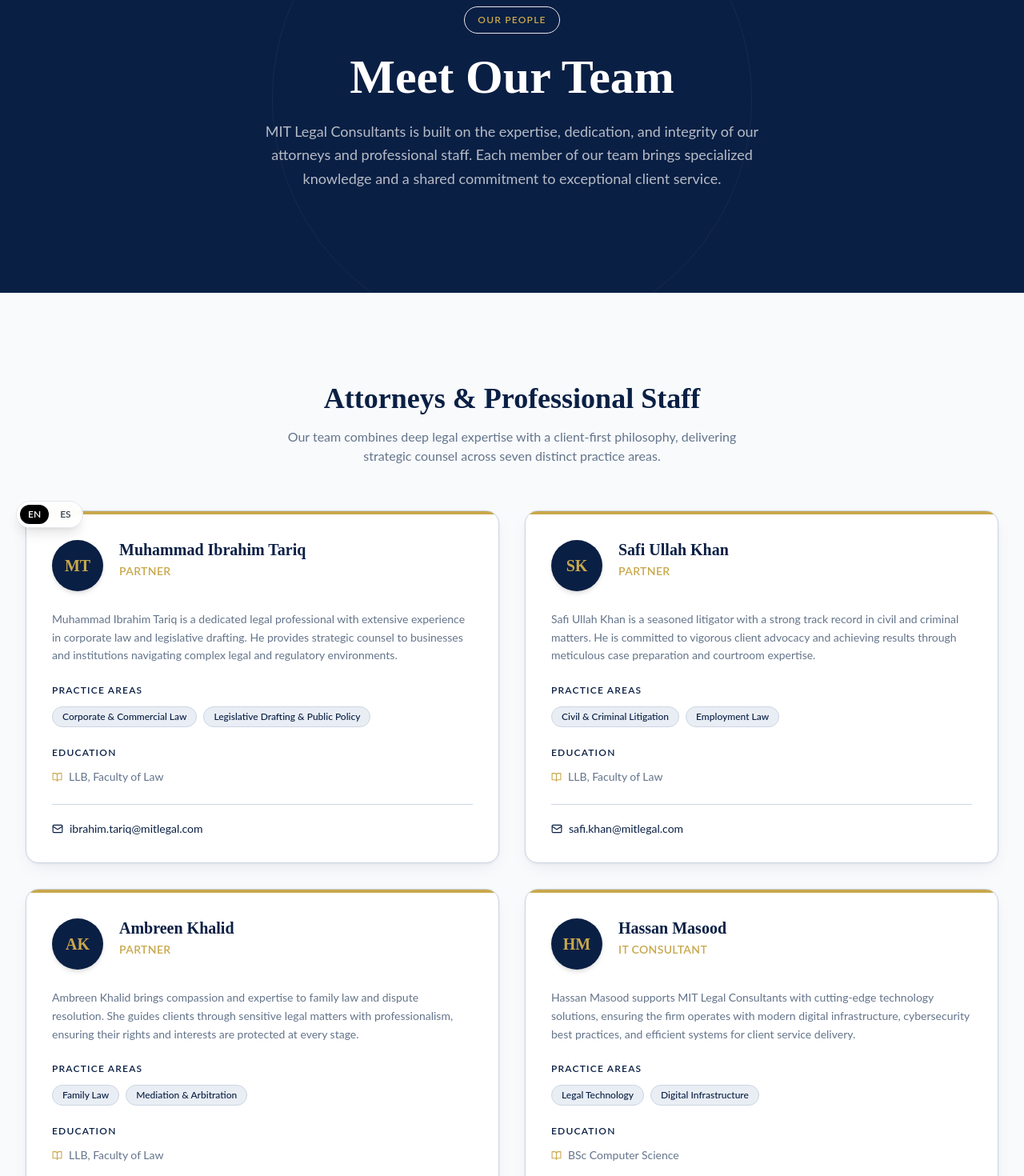
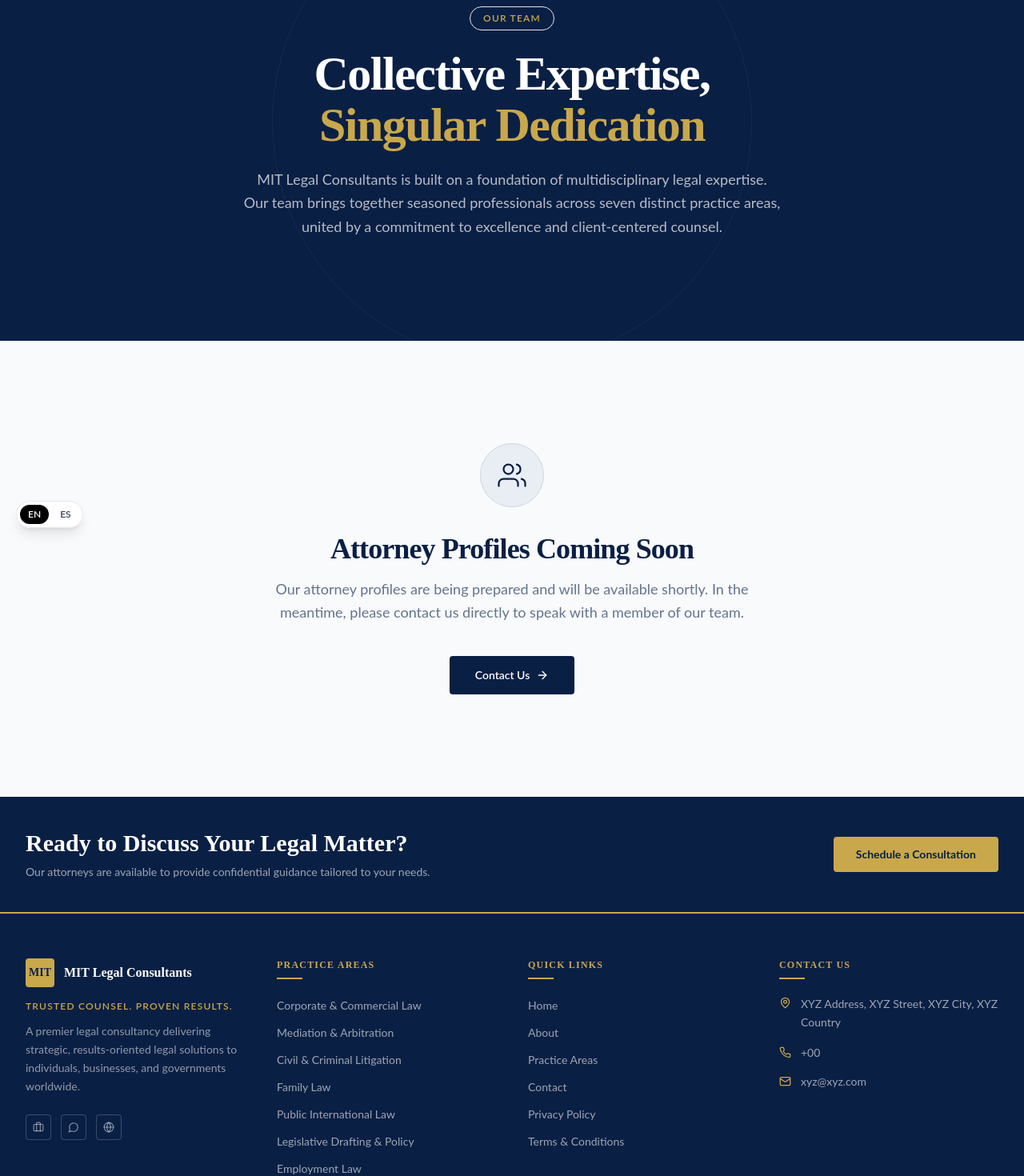
Before and after one commit to ranaasad01/atomic-reate-a-modern-professional-and-trustw-9c4b7a3d, a Next.js app: page /team in a window 1280 px wide. Shown: the part 120-1590 px from the top of the page at 80% size. Built offline with nearby package versions, Linux system fonts and the light colour scheme.

Commit message:
feat: Remove content from the team/attorneys page that was previously deleted but has been re-added unintentionally

```diff
--- a/app/team/page.tsx
+++ b/app/team/page.tsx
@@ -1,81 +1,19 @@
 "use client";
 
 import { motion } from "framer-motion";
-import { Mail, ChevronRight, BookOpen, Briefcase as Linkedin } from 'lucide-react';
 import Link from "next/link";
 import { Reveal } from "@/components/Reveal";
-import { staggerContainer, fadeInUp, scaleIn } from "@/lib/motion";
-import { useTranslations } from "next-intl";
-
-interface TeamMember {
-  id: string;
-  name: string;
-  title: string;
-  specializations: string[];
-  bio: string;
-  education: string[];
-  linkedin?: string;
-  email?: string;
-  yearsExp: number;
-}
-
-function getInitials(name: string): string {
-  const parts = name.trim().split(' ');
-  if (parts.length === 1) return parts[0][0].toUpperCase();
-  return (parts[0][0] + parts[parts.length - 1][0]).toUpperCase();
-}
-
-const teamMembers: TeamMember[] = [
-  {
-    id: 'muhammad-ibrahim-tariq',
-    name: 'Muhammad Ibrahim Tariq',
-    title: 'Partner',
-    specializations: ['Corporate & Commercial Law', 'Legislative Drafting & Public Policy'],
-    bio: 'Muhammad Ibrahim Tariq is a dedicated legal professional with extensive experience in corporate law and legislative drafting. He provides strategic counsel to businesses and institutions navigating complex legal and regulatory environments.',
-    education: ['LLB, Faculty of Law'],
-    email: 'ibrahim.tariq@mitlegal.com',
-    yearsExp: 10,
-  },
-  {
-    id: 'safi-ullah-khan',
-    name: 'Safi Ullah Khan',
-    title: 'Partner',
-    specializations: ['Civil & Criminal Litigation', 'Employment Law'],
-    bio: 'Safi Ullah Khan is a seasoned litigator with a strong track record in civil and criminal matters. He is committed to vigorous client advocacy and achieving results through meticulous case preparation and courtroom expertise.',
-    education: ['LLB, Faculty of Law'],
-    email: 'safi.khan@mitlegal.com',
-    yearsExp: 10,
-  },
-  {
-    id: 'ambreen-khalid',
-    name: 'Ambreen Khalid',
-    title: 'Partner',
-    specializations: ['Family Law', 'Mediation & Arbitration'],
-    bio: 'Ambreen Khalid brings compassion and expertise to family law and dispute resolution. She guides clients through sensitive legal matters with professionalism, ensuring their rights and interests are protected at every stage.',
-    education: ['LLB, Faculty of Law'],
-    email: 'ambreen.khalid@mitlegal.com',
-    yearsExp: 8,
-  },
-  {
-    id: 'hassan-masood',
-    name: 'Hassan Masood',
-    title: 'IT Consultant',
-    specializations: ['Legal Technology', 'Digital Infrastructure'],
-    bio: 'Hassan Masood supports MIT Legal Consultants with cutting-edge technology solutions, ensuring the firm operates with modern digital infrastructure, cybersecurity best practices, and efficient systems for client service delivery.',
-    education: ['BSc Computer Science'],
-    email: 'hassan.masood@mitlegal.com',
-    yearsExp: 6,
-  },
-];
+import { staggerContainer, fadeInUp } from "@/lib/motion";
 
 export default function TeamPage() {
-  const t = useTranslations();
-
   return (
     <main className="overflow-x-hidden">
       {/* ─── HERO ─────────────────────────────────────────────────────────── */}
       <section className="relative bg-[var(--brand-primary)] py-24 md:py-32 overflow-hidden">
-        {/* Background decorative elements */}
+        {/* Gold top accent bar */}
+        <div className="absolute top-0 left-0 right-0 h-1 bg-[var(--brand-accent)]" />
+
+        {/* Decorative background elements */}
         <div className="absolute inset-0 overflow-hidden pointer-events-none">
           <div className="absolute -top-24 -right-24 w-96 h-96 rounded-full bg-[var(--brand-accent)]/5" />
           <div className="absolute -bottom-24 -left-24 w-80 h-80 rounded-full bg-[var(--brand-accent)]/5" />
@@ -83,160 +21,95 @@ export default function TeamPage() {
         </div>
 
         <div className="relative max-w-7xl mx-auto px-4 sm:px-6 lg:px-8 text-center">
+          <motion.div
+            variants={staggerContainer}
+            initial="hidden"
+            animate="visible"
+            className="max-w-3xl mx-auto"
+          >
+            <motion.div variants={fadeInUp}>
+              <span className="inline-block px-4 py-1.5 mb-6 text-xs font-body font-semibold uppercase tracking-widest text-[var(--brand-accent)] border border-[var(--brand-accent)]/40 rounded-full">
+                Our Team
+              </span>
+            </motion.div>
+
+            <motion.h1
+              variants={fadeInUp}
+              className="font-heading text-4xl sm:text-5xl lg:text-6xl font-bold text-white leading-tight tracking-tight text-balance mb-6"
+            >
+              Collective Expertise,
+              <span className="block text-[var(--brand-accent)] mt-1">Singular Dedication</span>
+            </motion.h1>
+
+            <motion.p
+              variants={fadeInUp}
+              className="font-body text-lg text-white/70 leading-relaxed max-w-2xl mx-auto text-pretty"
+            >
+              MIT Legal Consultants is built on a foundation of multidisciplinary legal expertise. Our team brings together seasoned professionals across seven distinct practice areas, united by a commitment to excellence and client-centered counsel.
+            </motion.p>
+          </motion.div>
+        </div>
+      </section>
+
+      {/* ─── COMING SOON PLACEHOLDER ──────────────────────────────────────── */}
+      <section className="py-24 md:py-32 bg-[var(--brand-background)]">
+        <div className="max-w-2xl mx-auto px-4 sm:px-6 lg:px-8 text-center">
           <Reveal>
-            <div className="inline-flex items-center gap-2 px-4 py-2 rounded-full bg-[var(--brand-accent)]/10 border border-[var(--brand-accent)]/20 mb-6">
-              <span className="text-[var(--brand-accent)] text-xs font-body font-semibold uppercase tracking-widest">
-                Our People
-              </span>
+            <div className="inline-flex items-center justify-center w-20 h-20 rounded-full bg-[var(--brand-muted)] border border-[var(--brand-border)] mb-8 mx-auto">
+              <svg
+                xmlns="http://www.w3.org/2000/svg"
+                width="36"
+                height="36"
+                viewBox="0 0 24 24"
+                fill="none"
+                stroke="currentColor"
+                strokeWidth="1.5"
+                strokeLinecap="round"
+                strokeLinejoin="round"
+                className="text-[var(--brand-primary)]"
+                aria-hidden="true"
+              >
+                <path d="M17 21v-2a4 4 0 0 0-4-4H5a4 4 0 0 0-4 4v2" />
+                <circle cx="9" cy="7" r="4" />
+                <path d="M23 21v-2a4 4 0 0 0-3-3.87" />
+                <path d="M16 3.13a4 4 0 0 1 0 7.75" />
+              </svg>
             </div>
           </Reveal>
 
           <Reveal delay={0.1}>
-            <h1 className="font-heading text-4xl sm:text-5xl lg:text-6xl font-bold text-white leading-tight mb-6">
-              Meet Our Team
-            </h1>
+            <h2 className="font-heading text-3xl sm:text-4xl font-bold text-[var(--brand-primary)] tracking-tight mb-4">
+              Attorney Profiles Coming Soon
+            </h2>
           </Reveal>
 
           <Reveal delay={0.2}>
-            <p className="font-body text-white/70 text-lg leading-relaxed max-w-2xl mx-auto">
-              MIT Legal Consultants is built on the expertise, dedication, and integrity of our attorneys
-              and professional staff. Each member of our team brings specialized knowledge and a shared
-              commitment to exceptional client service.
+            <p className="font-body text-[var(--brand-muted-foreground)] text-lg leading-relaxed mb-10 text-pretty">
+              Our attorney profiles are being prepared and will be available shortly. In the meantime, please contact us directly to speak with a member of our team.
             </p>
           </Reveal>
-        </div>
-      </section>
 
-      {/* ─── TEAM GRID ────────────────────────────────────────────────────── */}
-      <section className="py-20 md:py-28 bg-[var(--brand-background)]">
-        <div className="max-w-7xl mx-auto px-4 sm:px-6 lg:px-8">
-          <Reveal>
-            <div className="text-center mb-14">
-              <h2 className="font-heading text-3xl sm:text-4xl font-bold text-[var(--brand-primary)] mb-4">
-                Attorneys &amp; Professional Staff
-              </h2>
-              <p className="font-body text-[var(--brand-muted-foreground)] text-base max-w-xl mx-auto">
-                Our team combines deep legal expertise with a client-first philosophy, delivering
-                strategic counsel across seven distinct practice areas.
-              </p>
-            </div>
-          </Reveal>
-
-          <motion.div
-            variants={staggerContainer}
-            initial="hidden"
-            whileInView="visible"
-            viewport={{ once: true, margin: "-60px" }}
-            className="grid grid-cols-1 md:grid-cols-2 lg:grid-cols-2 gap-8"
-          >
-            {teamMembers.map((member) => (
-              <motion.div
-                key={member.id}
-                variants={fadeInUp}
-                className="bg-[var(--brand-card)] rounded-2xl border border-[var(--brand-border)] shadow-[0_1px_3px_rgba(10,31,68,0.06),0_8px_24px_-8px_rgba(10,31,68,0.10)] overflow-hidden group hover:shadow-[0_4px_12px_rgba(10,31,68,0.10),0_20px_48px_-12px_rgba(10,31,68,0.18)] transition-all duration-300"
-              >
-                {/* Card top accent bar */}
-                <div className="h-1 bg-[var(--brand-accent)]" />
-
-                <div className="p-8">
-                  {/* Avatar + name row */}
-                  <div className="flex items-start gap-5 mb-6">
-                    {/* Initials avatar */}
-                    <div className="flex-shrink-0 w-16 h-16 rounded-full bg-[var(--brand-primary)] flex items-center justify-center shadow-md">
-                      <span className="font-heading text-xl font-bold text-[var(--brand-accent)]">
-                        {getInitials(member.name)}
-                      </span>
-                    </div>
-
-                    <div className="flex-1 min-w-0">
-                      <h3 className="font-heading text-xl font-bold text-[var(--brand-primary)] leading-tight mb-1">
-                        {member.name}
-                      </h3>
-                      <p className="font-body text-[var(--brand-accent)] text-sm font-semibold uppercase tracking-wide">
-                        {member.title}
-                      </p>
-                    </div>
-                  </div>
-
-                  {/* Bio */}
-                  <p className="font-body text-[var(--brand-muted-foreground)] text-sm leading-relaxed mb-6">
-                    {member.bio}
-                  </p>
-
-                  {/* Specializations */}
-                  <div className="mb-6">
-                    <p className="font-body text-xs font-semibold uppercase tracking-widest text-[var(--brand-primary)] mb-3">
-                      Practice Areas
-                    </p>
-                    <div className="flex flex-wrap gap-2">
-                      {member.specializations.map((spec) => (
-                        <span
-                          key={spec}
-                          className="inline-block px-3 py-1 rounded-full bg-[var(--brand-muted)] text-[var(--brand-primary)] text-xs font-body font-medium border border-[var(--brand-border)]"
-                        >
-                          {spec}
-                        </span>
-                      ))}
-                    </div>
-                  </div>
-
-                  {/* Education */}
-                  {member.education.length > 0 && (
-                    <div className="mb-6">
-                      <p className="font-body text-xs font-semibold uppercase tracking-widest text-[var(--brand-primary)] mb-3">
-                        Education
-                      </p>
-                      <ul className="space-y-1">
-                        {member.education.map((edu) => (
-                          <li key={edu} className="flex items-center gap-2 text-sm font-body text-[var(--brand-muted-foreground)]">
-                            <BookOpen size={13} className="text-[var(--brand-accent)] flex-shrink-0" />
-                            {edu}
-                          </li>
-                        ))}
-                      </ul>
-                    </div>
-                  )}
-
-                  {/* Contact row */}
-                  {member.email && (
-                    <div className="pt-5 border-t border-[var(--brand-border)] flex items-center justify-between">
-                      <a
-                        href={`mailto:${member.email}`}
-                        className="inline-flex items-center gap-2 text-sm font-body text-[var(--brand-primary)] hover:text-[var(--brand-accent)] transition-colors duration-200 focus-visible:outline-none focus-visible:ring-2 focus-visible:ring-[var(--brand-accent)] rounded"
-                      >
-                        <Mail size={14} />
-                        {member.email}
-                      </a>
-                    </div>
-                  )}
-                </div>
-              </motion.div>
-            ))}
-          </motion.div>
-        </div>
-      </section>
-
-      {/* ─── JOIN THE TEAM CTA ────────────────────────────────────────────── */}
-      <section className="bg-[var(--brand-muted)] py-16 md:py-20 border-t border-[var(--brand-border)]">
-        <div className="max-w-4xl mx-auto px-4 sm:px-6 lg:px-8 text-center">
-          <Reveal>
-            <h2 className="font-heading text-3xl sm:text-4xl font-bold text-[var(--brand-primary)] mb-4">
-              Interested in Joining Our Team?
-            </h2>
-          </Reveal>
-          <Reveal delay={0.1}>
-            <p className="font-body text-[var(--brand-muted-foreground)] text-base leading-relaxed max-w-xl mx-auto mb-8">
-              MIT Legal Consultants welcomes applications from talented legal professionals who share our
-              commitment to excellence, integrity, and client service.
-            </p>
-          </Reveal>
-          <Reveal delay={0.2}>
+          <Reveal delay={0.3}>
             <Link
               href="/contact"
-              className="inline-flex items-center gap-2 px-8 py-3.5 bg-[var(--brand-primary)] text-white font-body font-semibold text-sm rounded-lg hover:bg-[#0d2a5e] transition-all duration-200 focus-visible:outline-none focus-visible:ring-2 focus-visible:ring-[var(--brand-primary)] focus-visible:ring-offset-2"
+              className="inline-flex items-center gap-2 px-8 py-3.5 bg-[var(--brand-primary)] text-white font-body font-semibold text-sm rounded hover:bg-[#0d2a5e] transition-all duration-300 focus-visible:outline-none focus-visible:ring-2 focus-visible:ring-[var(--brand-accent)] focus-visible:ring-offset-2"
             >
-              Get In Touch
-              <ChevronRight size={16} />
+              Contact Us
+              <svg
+                xmlns="http://www.w3.org/2000/svg"
+                width="16"
+                height="16"
+                viewBox="0 0 24 24"
+                fill="none"
+                stroke="currentColor"
+                strokeWidth="2"
+                strokeLinecap="round"
+                strokeLinejoin="round"
+                aria-hidden="true"
+              >
+                <path d="M5 12h14" />
+                <path d="m12 5 7 7-7 7" />
+              </svg>
             </Link>
           </Reveal>
         </div>
```
